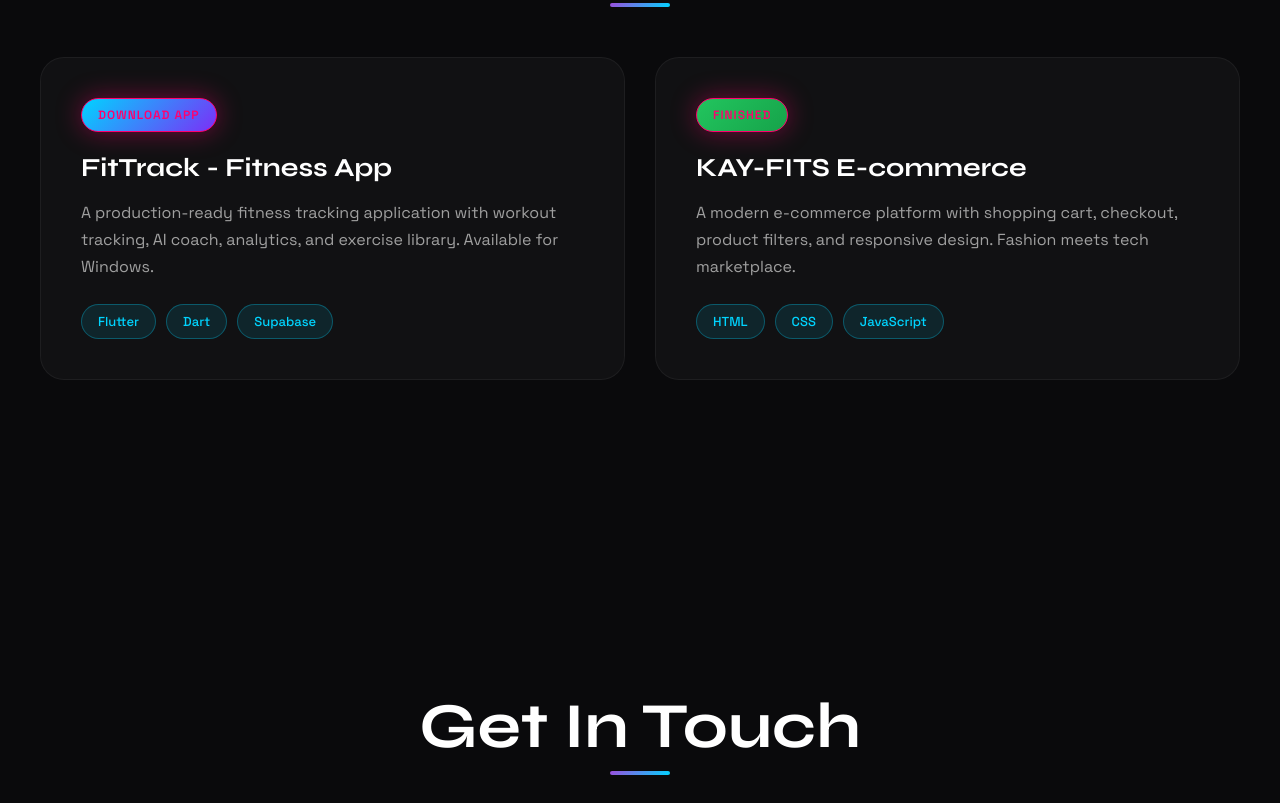
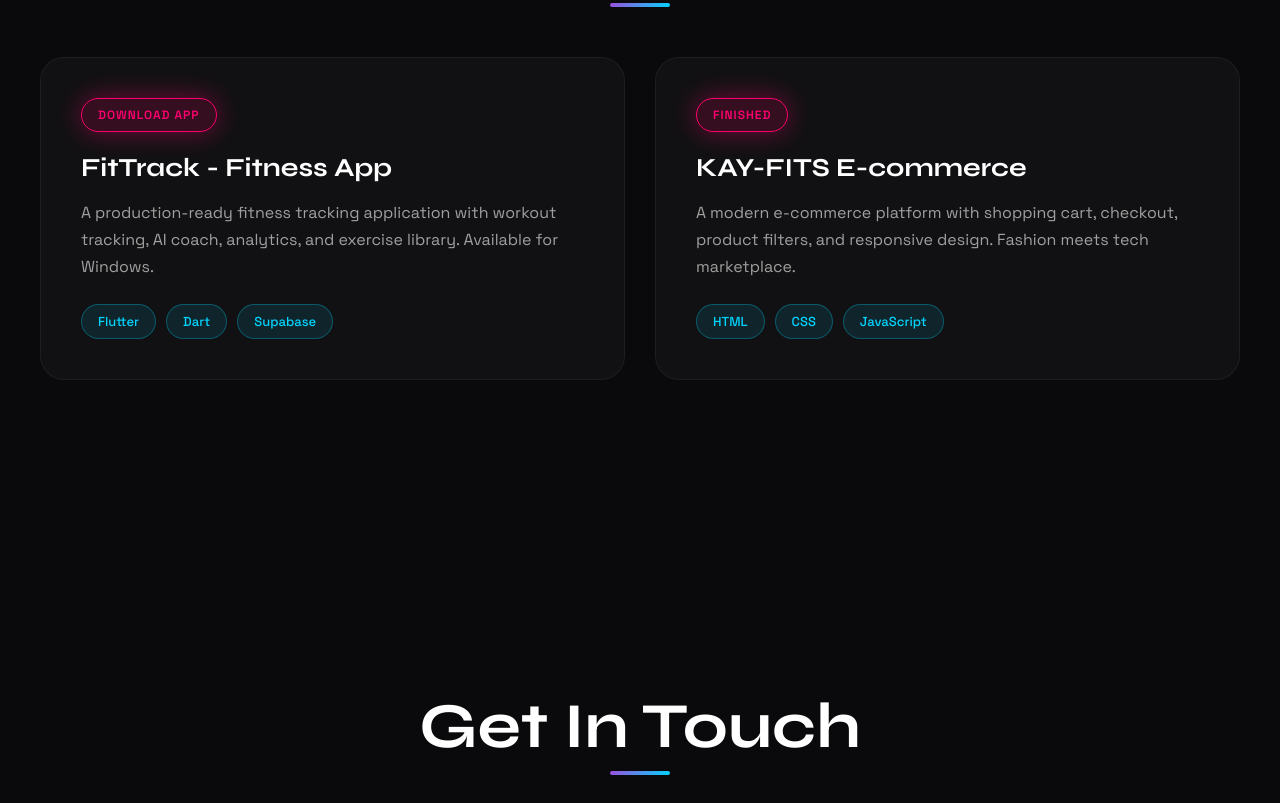
Before and after one commit to djxdtho/portfolio, a plain HTML site: page index.html in a window 1280 px wide. Shown: the part 3450-4253 px from the top of the page. Drawn offline with nearby package versions, Linux system fonts and the light colour scheme.

Commit message:
Fixed badge colors

```diff
--- a/index.html
+++ b/index.html
@@ -183,7 +183,7 @@
       <h2 class="section-title"><span>Projects</span></h2>
       <div class="projects-grid">
         <a href="fittrack/index.html" target="_blank" class="project-card" style="text-decoration: none; color: inherit; cursor: pointer;">
-          <div class="project-status" style="background: linear-gradient(135deg, #00d4ff, #7b2ff7);">Download App</div>
+          <div class="project-status">Download App</div>
           <h3>FitTrack - Fitness App</h3>
           <p>A production-ready fitness tracking application with workout tracking, AI coach, analytics, and exercise library. Available for Windows.</p>
           <div class="project-tags">
@@ -193,7 +193,7 @@
           </div>
         </a>
         <a href="https://github.com/djxdtho/kay-fits" target="_blank" class="project-card" style="text-decoration: none; color: inherit; cursor: pointer;">
-          <div class="project-status" style="background: linear-gradient(135deg, #22c55e, #16a34a);">Finished</div>
+          <div class="project-status">Finished</div>
           <h3>KAY-FITS E-commerce</h3>
           <p>A modern e-commerce platform with shopping cart, checkout, product filters, and responsive design. Fashion meets tech marketplace.</p>
           <div class="project-tags">
```
